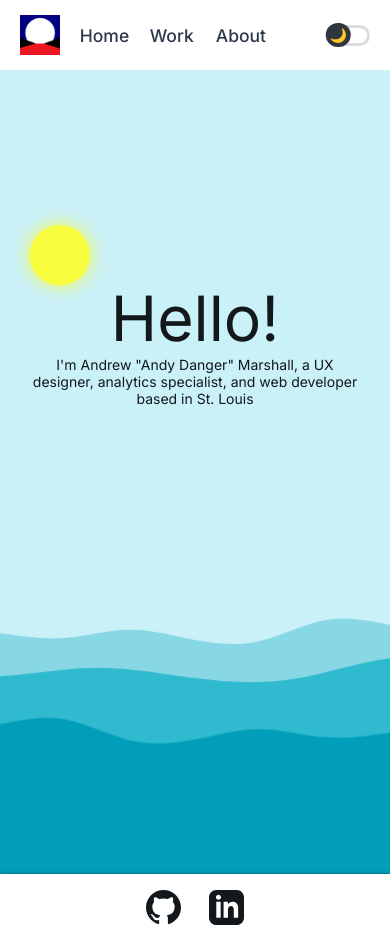
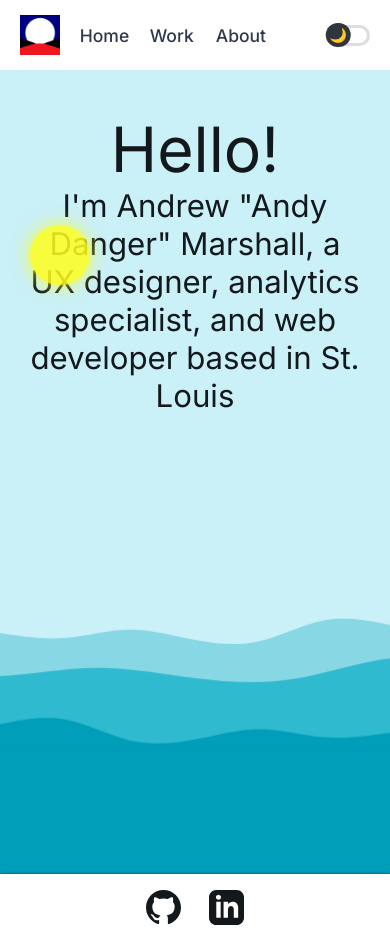
Before and after one commit to AndyDanger/AndyDanger, a React (Create React App) app: page /#/ in a window 390 px wide. Built offline with nearby package versions, Linux system fonts and the light colour scheme; the HTML template or start-up script is replaced by a standard one.

Commit message:
Response subtitles and align content to top of sections.

```diff
--- a/src/styles/global.css
+++ b/src/styles/global.css
@@ -240,6 +240,30 @@ body {
     z-index: 4;
 }
 
+@media only screen and (min-width: 1200px) {
+
+    .content-title {
+        font-size: 8vw;
+    }
+    .content-subtitle {
+        font-size: 4vw;
+    }
+
+}
+
+@media only screen and (max-width: 1200px) {
+    .sun {
+        height: 85vw;
+    }
+
+    .content-title {
+        font-size: 8vw;
+    }
+    .content-subtitle {
+        font-size: 4vw;
+    }
+}
+
 @media only screen and (min-width: 600px) {
     .background:nth-child(2):not(.active, .down-scroll) {
         transform: translate3d(0, 85vh, 0) !important;
@@ -266,31 +290,7 @@ body {
     .background:nth-child(4):not(.active) {
         transform: translate3d(0, 82.5vh, 0) !important;
     }
-}
 
-@media only screen and (min-width: 1200px) {
-
-    .content-title {
-        font-size: 8vw;
-    }
-
-}
-
-@media only screen and (max-width: 1200px) {
-    .sun {
-        height: 85vw;
-    }
-
-    .background:first-child .content-wrapper {
-        transform: translateY(40vh) !important;
-    }
-
-    .content-title {
-        font-size: 12vw;
-    }
-}
-
-@media only screen and (max-width: 600px) {
     .sun {
         height: 95vw;
     }
@@ -298,8 +298,10 @@ body {
     .content-title {
         font-size: 16vw;
     }
+    .content-subtitle {
+        font-size: 8vw;
+    }
 }
-
 
 
 .background:nth-child(3) svg {
@@ -384,9 +386,9 @@ body {
 }
 
 .background.down-scroll+.background:not(.down-scroll) .content-wrapper {
-    -webkit-transform: translateY(15vh);
-    -ms-transform: translateY(15vh);
-    transform: translateY(15vh);
+    -webkit-transform: translateY(70px);
+    -ms-transform: translateY(70px);
+    transform: translateY(70px);
 }
 
 .abTests {
```
